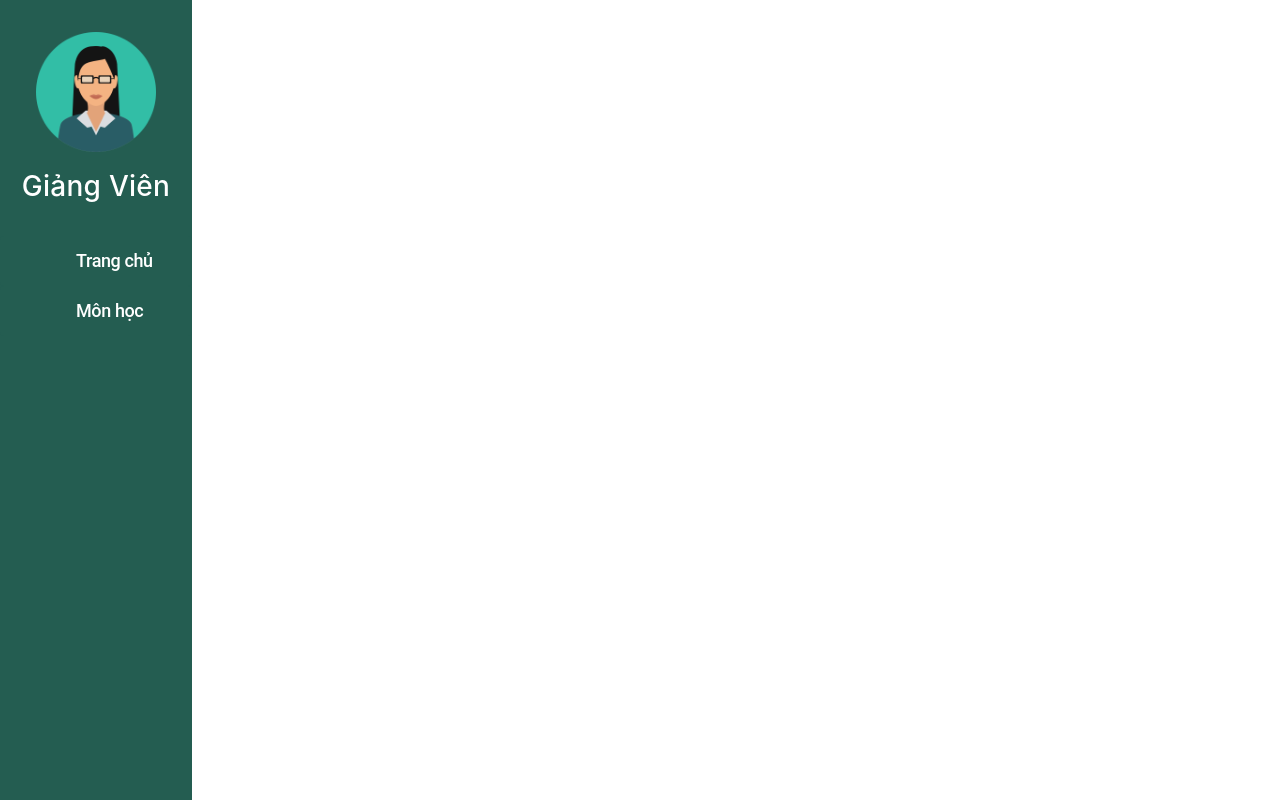
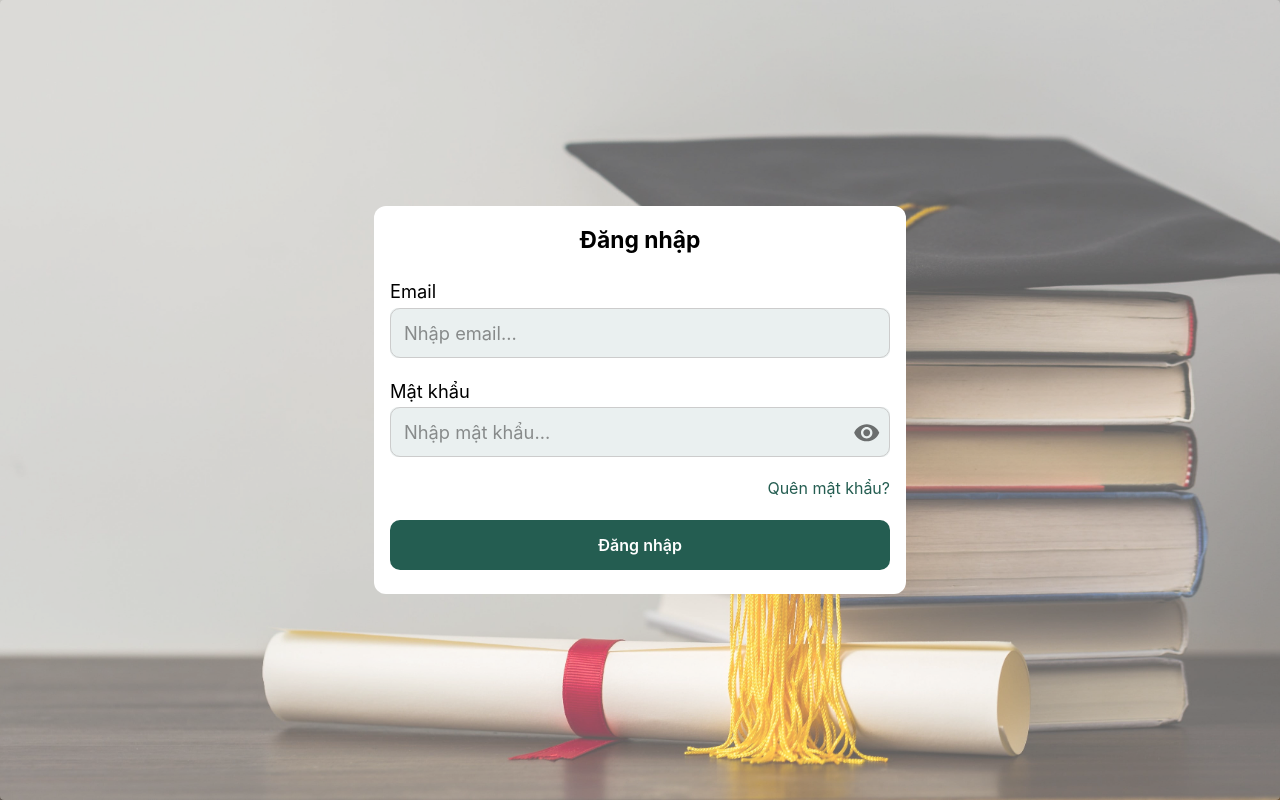
Before and after one commit to FF2L/QuizzCenter, a React (Create React App) app in the folder quizzcenter/: page /login in a window 1280 px wide. Built offline with nearby package versions, Linux system fonts and the light colour scheme; some icons are missing.

Commit message:
add LoginUI

```diff
--- a/quizzcenter/src/App.tsx
+++ b/quizzcenter/src/App.tsx
@@ -1,39 +1,43 @@
-import React from 'react';
-import logo from './logo.svg';
-import './App.css';
-import { BrowserRouter, Routes, Route } from "react-router-dom";
+import React, { FC } from 'react';
+import { BrowserRouter, Routes, Route, Navigate } from 'react-router-dom';
+import { ThemeProvider } from '@emotion/react';
+import { theme } from './theme/theme';
 import MainLayout from './overalllayout/mainlayout';
 
+import Login from './page/system/login/login';
+import ProtectedRoute from './page/system/login/protectedRoute';
+
 import Course from './page/system/course/course';
-import Class from './page/system/class-chapter/pageClass-Chapter';
-import Chapter from './page/system/chapter/chapter';
-import TestDetail from './page/system/exam/Test';
-import CategoryTab from './page/system/class-chapter/component/categoryTab';
-import Page from "./page/system/class-chapter/pageClass-Chapter"
+import Page from './page/system/class-chapter/pageClass-Chapter';
+import BaiKiemTraList from './page/system/test/test';
+import BaiKiemTraDetail from './page/system/test/DetailTest';
 import CreateQuestionPage from './page/system/bankquestion/createQuestion';
-import BaiKiemTraList from './page/system/test/test';
-import BaiKiemTraDetail from "./page/system/test/DetailTest";
-import {theme} from './theme/theme'
-import { ThemeProvider } from '@emotion/react';
 import CreateQuestionForTest from './page/system/test/nhapTayCauHoiChoBaiKiemtra';
 import SelectFromBankPage from './page/system/test/chonCauHoiTuNganHangCauhoi';
-function App() {
+
+const App: FC = () => {
   return (
     <BrowserRouter>
-    <MainLayout>
-    <ThemeProvider theme={theme}>
-    <Routes>
-    <Route path="/course" element={<Course/>} />
-    <Route path="/page/:idMonHoc" element={<Page/>} />
-    <Route path="/lop-hoc-phan/bai-kiem-tra/:idLopHocPhan" element={<BaiKiemTraList />} />
-    <Route path="/bai-kiem-tra/:idBaiKiemTra" element={<BaiKiemTraDetail />} />
-    <Route path="/create-question" element={<CreateQuestionPage />} />
-     <Route path="/bai-kiem-tra/:idBaiKiemTra/create-question-test" element={<CreateQuestionForTest />} />
-      <Route path="/select-from-bank" element={<SelectFromBankPage />} />
-</Routes>
-</ThemeProvider>
-    </MainLayout>
-  </BrowserRouter>
+      <ThemeProvider theme={theme}>
+        <Routes>
+          {/* Public route: login */}
+          <Route path="/login" element={<Login />} />
+          {/* Private routes: dùng MainLayout */}
+          <Route element={<MainLayout />}>
+            <Route path="/course" element={<ProtectedRoute><Course /></ProtectedRoute>} />
+            <Route path="/page/:idMonHoc" element={<ProtectedRoute><Page /></ProtectedRoute>} />
+            <Route path="/lop-hoc-phan/bai-kiem-tra/:idLopHocPhan" element={<ProtectedRoute><BaiKiemTraList /></ProtectedRoute>} />
+            <Route path="/bai-kiem-tra/:idBaiKiemTra" element={<ProtectedRoute><BaiKiemTraDetail /></ProtectedRoute>} />
+            <Route path="/create-question" element={<ProtectedRoute><CreateQuestionPage /></ProtectedRoute>} />
+            <Route path="/bai-kiem-tra/:idBaiKiemTra/create-question-test" element={<ProtectedRoute><CreateQuestionForTest /></ProtectedRoute>} />
+            <Route path="/select-from-bank" element={<ProtectedRoute><SelectFromBankPage /></ProtectedRoute>} />
+          </Route>
+
+          {/* Mặc định mở app vào login */}
+          <Route path="*" element={<Navigate to="/login" replace />} />
+        </Routes>
+      </ThemeProvider>
+    </BrowserRouter>
   );
 }
 
--- a/quizzcenter/src/overalllayout/mainlayout.tsx
+++ b/quizzcenter/src/overalllayout/mainlayout.tsx
@@ -1,29 +1,40 @@
-import React, { ReactNode } from "react";
+// ./overalllayout/mainlayout.tsx
+import React, { FC } from "react";
 import MenuBar from "../common/menubar";
-
-type MainLayoutProps = {
-  children: ReactNode;
-};
-
-export default function MainLayout({ children }: MainLayoutProps) {
+import { Outlet } from "react-router-dom";
+import {
+  Box,
+  Stack,
+  Typography,
+  Button,
+  Card,
+  CardContent,
+  Pagination,
+  Menu,
+  MenuItem,
+  IconButton,
+} from "@mui/material";
+const MainLayout: FC = () => {
   return (
-    <div
-    style={{
-        display: "flex",        // layout 2 cột
-        width: "100vw",         // full chiều ngang màn hình
-        height: "100vh",        // full chiều cao màn hình
-        overflow: "hidden",     // không cho MainLayout scroll
+    <Box
+      style={{
+        display: "flex",
+        width: "100vw",
+        height: "100vh",
+        overflow: "hidden",
       }}
     >
       {/* MenuBar bên trái */}
-      <div style={{ flexShrink: 0 }}>  {/* không co lại */}
+      <Box style={{ flexShrink: 0 }}>
         <MenuBar />
-      </div>
+      </Box>
 
       {/* Nội dung bên phải */}
-      <div style={{ flex: 1, padding: "20px", overflowY: "auto" }}>
-        {children}
-      </div>
-    </div>
+      <Box style={{ flex: 1, padding: "20px", overflowY: "auto" }}>
+        <Outlet /> {/* Nested routes sẽ render ở đây */}
+      </Box>
+    </Box>
   );
-}
+};
+
+export default MainLayout;
--- /dev/null
+++ b/quizzcenter/src/page/system/login/login.tsx
@@ -0,0 +1,152 @@
+import React, { FC, useState } from 'react';
+import { useNavigate } from 'react-router-dom';
+import { Card, CardContent, Stack, Typography, TextField, Button, Link, IconButton, InputAdornment , Box} from '@mui/material';
+import { Visibility, VisibilityOff } from '@mui/icons-material';
+
+const LoginPage: FC = () => {
+  const navigate = useNavigate();
+  const [showPassword, setShowPassword] = useState(false);
+  const [password, setPassword] = useState('');
+
+  const handleLogin = () => {
+    navigate('/course');
+  };
+
+  const handleTogglePassword = () => {
+    setShowPassword(prev => !prev);
+  };
+
+  return (
+    <Box sx={{ position: 'relative', width: '100vw', height: '100vh',display: 'flex',
+    justifyContent: 'center',
+    alignItems: 'center', }}>
+      {/* Hình nền */}
+      <img
+        src="/assets/Book1.jpg"
+        alt="Background"
+        style={{
+          position: 'absolute',
+          top: 0,
+          left: 0,
+          width: '100%',
+          height: '100%',
+          objectFit: 'cover',
+          zIndex: 1,
+        }}
+      />
+
+    <Card
+      sx={{
+        display: 'flex',
+        justifyContent: 'center',
+        alignItems: 'center',
+        minHeight: '100vh',
+        width: '100vw',
+        zIndex: 2,
+        position: 'absolute',
+        backgroundColor: 'rgba(255, 255, 255, 0.3)',
+
+      }}
+    >
+
+      <CardContent
+        sx={{
+          display: 'flex',
+          flexDirection: 'column',
+          justifyContent: 'center',
+          alignItems: 'center',
+          width: '50%',
+          maxWidth: 500,
+          boxShadow: 'none',
+          zIndex: 2,
+          position: 'absolute',
+        }}
+      >
+        <Stack direction="column" spacing={10} width="100%">
+          <Typography variant="h6" fontWeight="bold" textAlign="center">
+            Đăng nhập
+          </Typography>
+
+          <Stack spacing={1}>
+            <Typography>Email</Typography>
+            <TextField placeholder="Nhập email..." fullWidth   sx={{
+    backgroundColor: "#EAF0F0", // màu nền
+    borderRadius: "8px",        // bo góc
+    "& .MuiInputBase-input": {
+      color: "#000",            // màu chữ
+    },
+    "& .MuiOutlinedInput-notchedOutline": {
+      borderColor: "#ccc",      // màu viền
+    },
+    "&:hover .MuiOutlinedInput-notchedOutline": {
+      borderColor: "#888",      // màu viền khi hover
+    },
+    "&.Mui-focused .MuiOutlinedInput-notchedOutline": {
+      borderColor: "#245D51",   // màu viền khi focus
+    },
+  }}/>
+          </Stack>
+
+          <Stack spacing={1}>
+            <Typography>Mật khẩu</Typography>
+            <TextField
+              placeholder="Nhập mật khẩu..."
+              type={showPassword ? 'text' : 'password'}
+              fullWidth
+              sx={{
+                backgroundColor: "#EAF0F0", // màu nền
+                borderRadius: "8px",        // bo góc
+                "& .MuiInputBase-input": {
+                  color: "#000",            // màu chữ
+                },
+                "& .MuiOutlinedInput-notchedOutline": {
+                  borderColor: "#ccc",      // màu viền
+                },
+                "&:hover .MuiOutlinedInput-notchedOutline": {
+                  borderColor: "#888",      // màu viền khi hover
+                },
+                "&.Mui-focused .MuiOutlinedInput-notchedOutline": {
+                  borderColor: "#245D51",   // màu viền khi focus
+                },
+              }}
+              value={password}
+              onChange={(e) => setPassword(e.target.value)}
+              InputProps={{
+                endAdornment: (
+                  <InputAdornment position="end">
+                    <IconButton onClick={handleTogglePassword} edge="end">
+                      {showPassword ? <VisibilityOff /> : <Visibility />}
+                    </IconButton>
+                  </InputAdornment>
+                ),
+              }}
+            />
+          </Stack>
+
+          <Stack direction="row" justifyContent="flex-end">
+            <Link
+              href="/forgot-password"
+              underline="hover"
+              variant="body2"
+              color="#245D51"
+            >
+              Quên mật khẩu?
+            </Link>
+          </Stack>
+
+          <Button
+            variant="contained"
+            color="primary"
+            fullWidth
+            onClick={handleLogin}
+          >
+            Đăng nhập
+          </Button>
+        </Stack>
+      </CardContent>
+    </Card>
+    </Box>
+  );
+};
+
+export default LoginPage;
--- /dev/null
+++ b/quizzcenter/src/page/system/login/protectedRoute.tsx
@@ -0,0 +1,15 @@
+// ./page/system/login/protectedRoute.tsx
+import React, { FC, ReactNode } from "react";
+import { Navigate } from "react-router-dom";
+
+interface ProtectedRouteProps {
+  children: ReactNode;
+}
+
+const ProtectedRoute: FC<ProtectedRouteProps> = ({ children }) => {
+  // Chưa xác thực thật, luôn cho qua
+  // Sau này có thể: const isLoggedIn = localStorage.getItem("isLoggedIn") === "true";
+  return <>{children}</>;
+};
+
+export default ProtectedRoute;
--- a/quizzcenter/src/page/system/test/DetailTest.tsx
+++ b/quizzcenter/src/page/system/test/DetailTest.tsx
@@ -142,7 +142,7 @@ const fetchidMonHoc = async (): Promise<{ id: number; tenMonHoc: string } | null
   }, [idBaiKiemTra, page, bai]);
 
   return (
-    <Box sx={{ p: 3 }}>
+    <Box sx={{ p: 3, backgroundColor:"#F8F9FA", width: "100%", minHeight: "100vh"}}>
       {bai && (
         <>
           {/* Header */}
@@ -181,7 +181,6 @@ const fetchidMonHoc = async (): Promise<{ id: number; tenMonHoc: string } | null
                 >
                   Tạo bằng tay
                 </MenuItem>
-
                <MenuItem
   onClick={async () => {
     handleClose();
```
